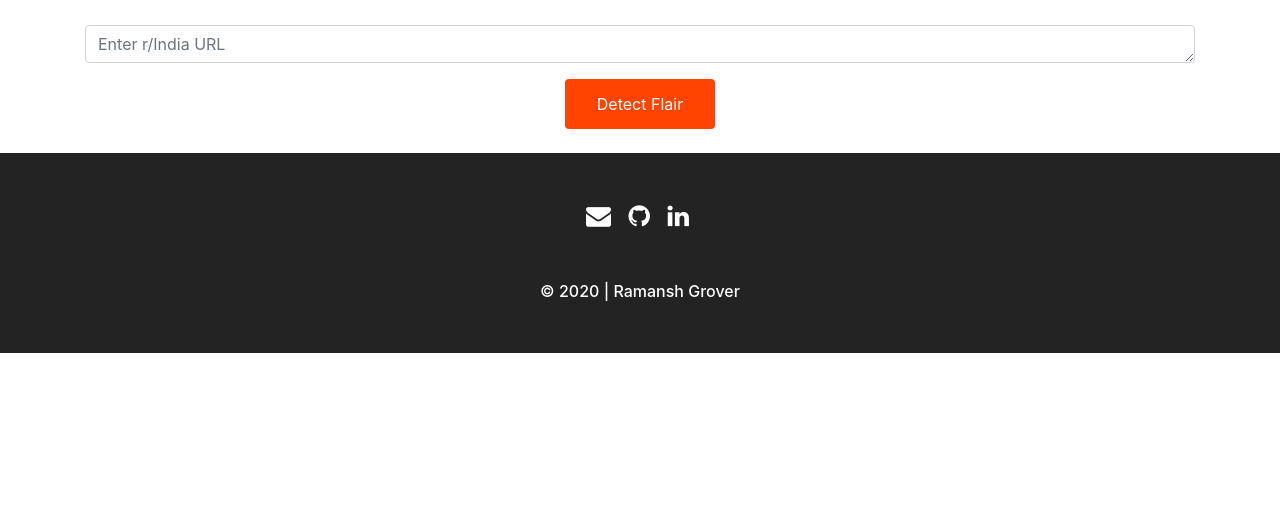
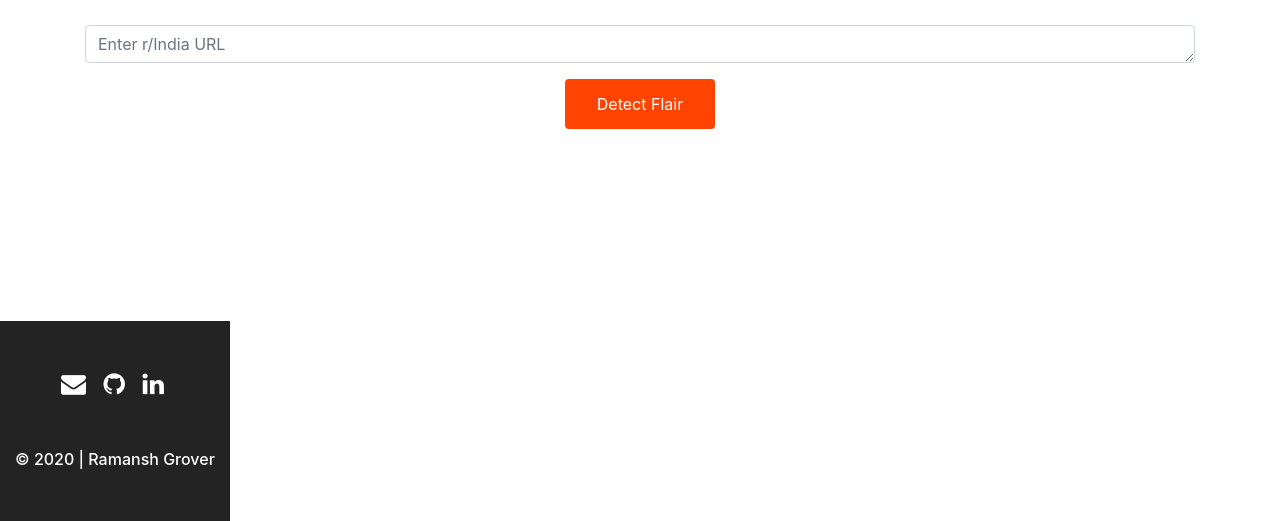
Before and after one commit to ramanshgrover/redd-it-flair-detector, a Flask app: page / in a window 1280 px wide. Shown: the part 279-800 px from the top of the page. Run offline with Flask 2, Linux system fonts and the light colour scheme; parts of the project's set-up code (start-up, migrations or seed data) failed here and were passed over; some libraries are stand-ins or nearby versions.

Commit message:
Absolute footer position updated.

```diff
--- a/static/footer.css
+++ b/static/footer.css
@@ -12,6 +12,9 @@ section .section-title {
 }
 #footer {
     background: #232324 !important;
+    position: absolute;
+    left: 0;
+    bottom: 0;
 }
 #footer h5{
 	padding-left: 10px;
```
